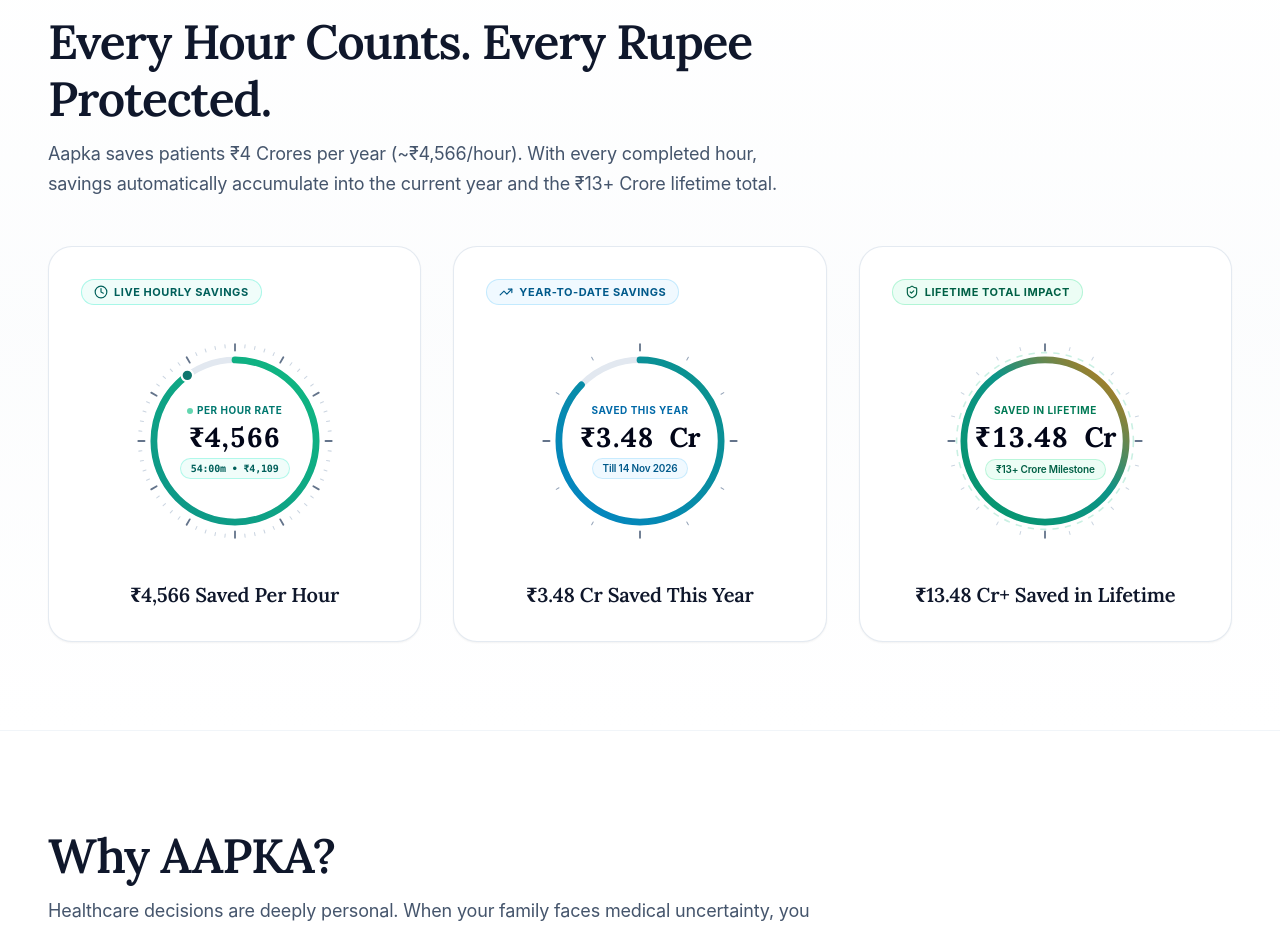
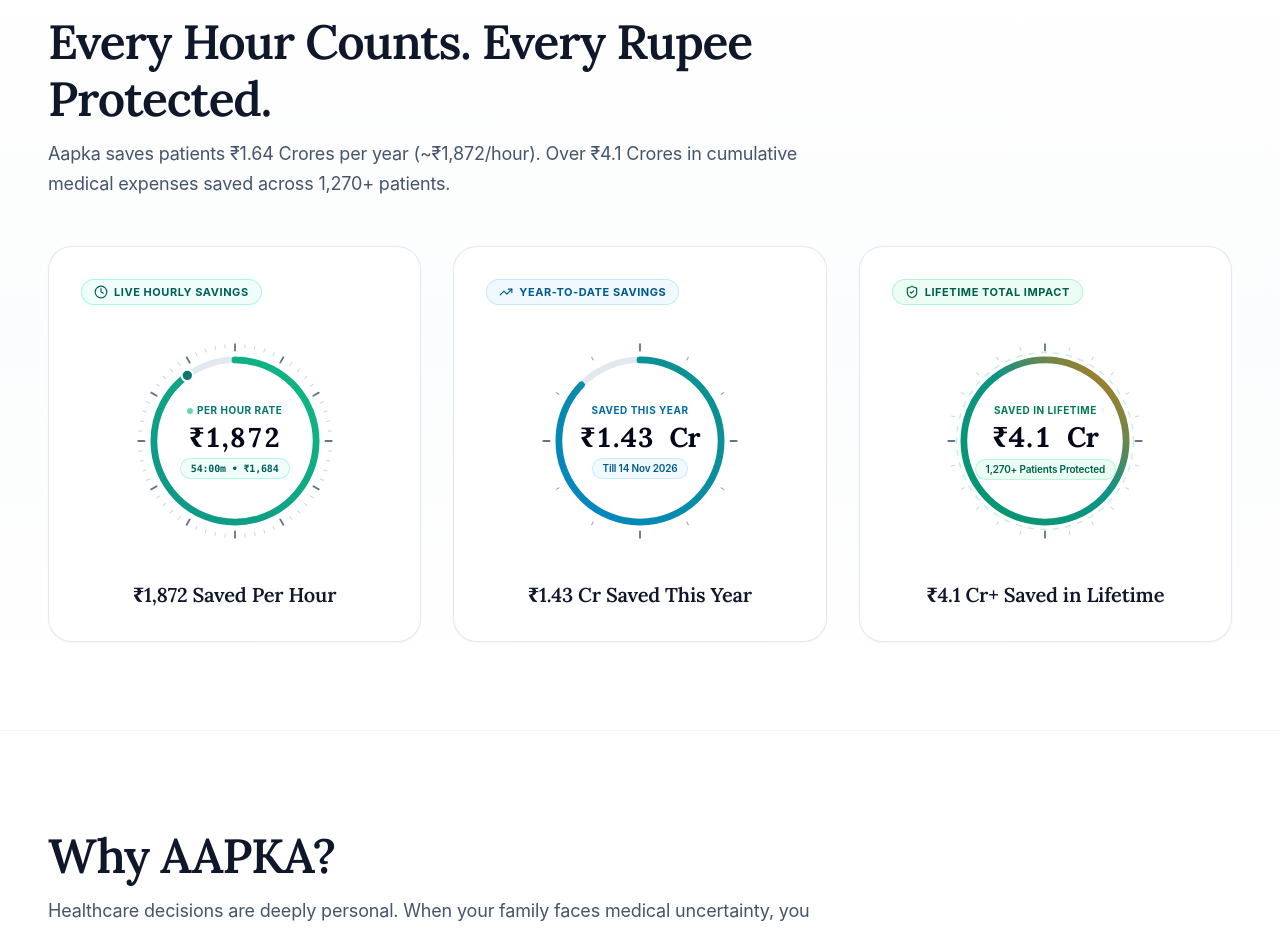
Before and after one commit to aapkatech/Aapka, a React (Vite) app: page / in a window 1280 px wide. Shown: the part 880-1811 px from the top of the page. Built offline with nearby package versions, Linux system fonts and the light colour scheme; a web font is replaced by a local one.

Commit message:
feat(savings-telemetry): update lifetime savings to 4.1 Cr across 1270 patients and hourly/annual telemetry pace

```diff
--- a/src/components/PatientSavings.tsx
+++ b/src/components/PatientSavings.tsx
@@ -45,8 +45,8 @@ export const PatientSavings: React.FC<PatientSavingsProps> = ({ lang = 'en' }) =
           </h2>
           <p className="text-base sm:text-lg text-slate-600 leading-relaxed font-normal">
             {isHi
-              ? `वार्षिक ₹4 करोड़ (₹${snapshot.hourlyRateRounded.toLocaleString('en-IN')}/घंटा) की निरंतर गति से मरीजों की बचत। जैसे ही हर 1 घंटा पूरा होता है, वह राशि इस वर्ष और लाइफटाइम कुल बचत में स्वतः जुड़ जाती है।`
-              : `Aapka saves patients ₹4 Crores per year (~₹${snapshot.hourlyRateRounded.toLocaleString('en-IN')}/hour). With every completed hour, savings automatically accumulate into the current year and the ₹13+ Crore lifetime total.`}
+              ? `वार्षिक ₹1.64 करोड़ (₹${snapshot.hourlyRateRounded.toLocaleString('en-IN')}/घंटा) की निरंतर गति से बचत। अब तक 1,270+ मरीजों के ₹4.1 करोड़ से अधिक के चिकित्सा खर्च सुरक्षित।`
+              : `Aapka saves patients ₹1.64 Crores per year (~₹${snapshot.hourlyRateRounded.toLocaleString('en-IN')}/hour). Over ₹4.1 Crores in cumulative medical expenses saved across 1,270+ patients.`}
           </p>
         </div>
 
@@ -121,15 +121,15 @@ export const PatientSavings: React.FC<PatientSavingsProps> = ({ lang = 'en' }) =
             }
           />
 
-          {/* DIAL 3: Cumulative Lifetime Savings (₹13+ Crores) */}
+          {/* DIAL 3: Cumulative Lifetime Savings (₹4.1+ Crores from 1,270+ Patients) */}
           <SavingsDialCard
             badgeIcon={ShieldCheck}
             badgeText={isHi ? 'लाइफटाइम संचयी बचत' : 'Lifetime Total Impact'}
             badgeTone="text-emerald-800 bg-emerald-50 border-emerald-200/80"
             title={
               isHi
-                ? `अब तक ₹${lifetimeCr} करोड़ लाइफटाइम बचत`
-                : `₹${lifetimeCr} Cr+ Saved in Lifetime`
+                ? `अब तक ₹4.1 करोड़ लाइफटाइम बचत`
+                : `₹4.1 Cr+ Saved in Lifetime`
             }
             dial={
               <DialRingSvg
@@ -147,10 +147,10 @@ export const PatientSavings: React.FC<PatientSavingsProps> = ({ lang = 'en' }) =
                   {isHi ? 'लाइफटाइम कुल बचत' : 'Saved in Lifetime'}
                 </span>
                 <span className="text-2xl sm:text-[1.75rem] font-bold font-serif text-slate-950 tracking-tight leading-tight mt-0.5 tabular-nums">
-                  ₹{lifetimeCr} Cr
+                  ₹4.1 Cr
                 </span>
                 <span className="mt-1 px-2.5 py-0.5 rounded-full bg-emerald-50 border border-emerald-200/70 text-[10px] font-semibold text-emerald-800">
-                  {isHi ? '₹13+ करोड़ मील का पत्थर' : '₹13+ Crore Milestone'}
+                  {isHi ? '1,270+ मरीज लाभान्वित' : '1,270+ Patients Protected'}
                 </span>
               </DialRingSvg>
             }
--- a/src/utils/savingsTelemetry.ts
+++ b/src/utils/savingsTelemetry.ts
@@ -1,6 +1,7 @@
-export const ANNUAL_SAVINGS_RUPEES = 40_000_000; // ₹4 Crores per year
-export const LIFETIME_BASE_AT_2026_START = 100_000_000; // ₹10 Crores cumulative baseline prior to 2026
-export const LIFETIME_ANCHOR_DATE = new Date(2026, 0, 1, 0, 0, 0, 0);
+export const ANNUAL_SAVINGS_RUPEES = 16_400_000; // ₹1.64 Crores per year (derived from ₹4.1 Cr lifetime over 2.5 yrs)
+export const TOTAL_LIFETIME_SAVINGS_RUPEES = 41_000_000; // ₹4.1 Crores cumulative total saved
+export const TOTAL_PATIENTS_SAVED = 1_270; // 1,270 patients saved from debt
+export const TOTAL_PATIENTS_CONSULTED = 15_000; // 15,000+ total patient consultations
 
 const MS_PER_HOUR = 3_600_000;
 
@@ -32,9 +33,9 @@ export function getHoursInYear(year: number): number {
 export function getSavingsSnapshot(now: Date = new Date()): SavingsSnapshot {
   const currentYear = now.getFullYear();
   const hoursInYear = getHoursInYear(currentYear);
-  const hourlyRate = ANNUAL_SAVINGS_RUPEES / hoursInYear;
+  const hourlyRate = ANNUAL_SAVINGS_RUPEES / hoursInYear; // ~₹1,872/hour
   const hourlyRateRounded = Math.round(hourlyRate);
-  const dailyRateRounded = Math.round(hourlyRate * 24);
+  const dailyRateRounded = Math.round(hourlyRate * 24); // ~₹44,932/day
 
   const minutesIntoHour = now.getMinutes();
   const secondsIntoMinute = now.getSeconds();
@@ -47,13 +48,8 @@ export function getSavingsSnapshot(now: Date = new Date()): SavingsSnapshot {
   const yearProgress = Math.min(1, completedHoursThisYear / hoursInYear);
   const ytdSavedRupees = Math.round(completedHoursThisYear * hourlyRate);
 
-  const completedHoursSinceAnchor = Math.max(
-    0,
-    Math.floor((now.getTime() - LIFETIME_ANCHOR_DATE.getTime()) / MS_PER_HOUR)
-  );
-  const lifetimeSavedRupees = Math.round(
-    LIFETIME_BASE_AT_2026_START + completedHoursSinceAnchor * hourlyRate
-  );
+  // Lifetime cumulative savings anchored at ₹4.1 Cr baseline with live hourly progression
+  const lifetimeSavedRupees = TOTAL_LIFETIME_SAVINGS_RUPEES + currentHourAccumulated;
 
   const formattedDateEn = now.toLocaleDateString('en-IN', {
     day: 'numeric',
@@ -84,12 +80,12 @@ export function getSavingsSnapshot(now: Date = new Date()): SavingsSnapshot {
   };
 }
 
-/** Formats a rupee value in Crores with 2 decimal precision (e.g. 13.46). */
+/** Formats a rupee value in Crores with 2 decimal precision (e.g. 1.64 or 4.10). */
 export function formatCrores(rupees: number): string {
   return (rupees / 10_000_000).toFixed(2);
 }
 
-/** Formats an integer rupee figure using the Indian numbering system (e.g. 13,46,21,005). */
+/** Formats an integer rupee figure using the Indian numbering system (e.g. 4,10,00,000). */
 export function formatINR(rupees: number): string {
   return new Intl.NumberFormat('en-IN').format(rupees);
 }
```
